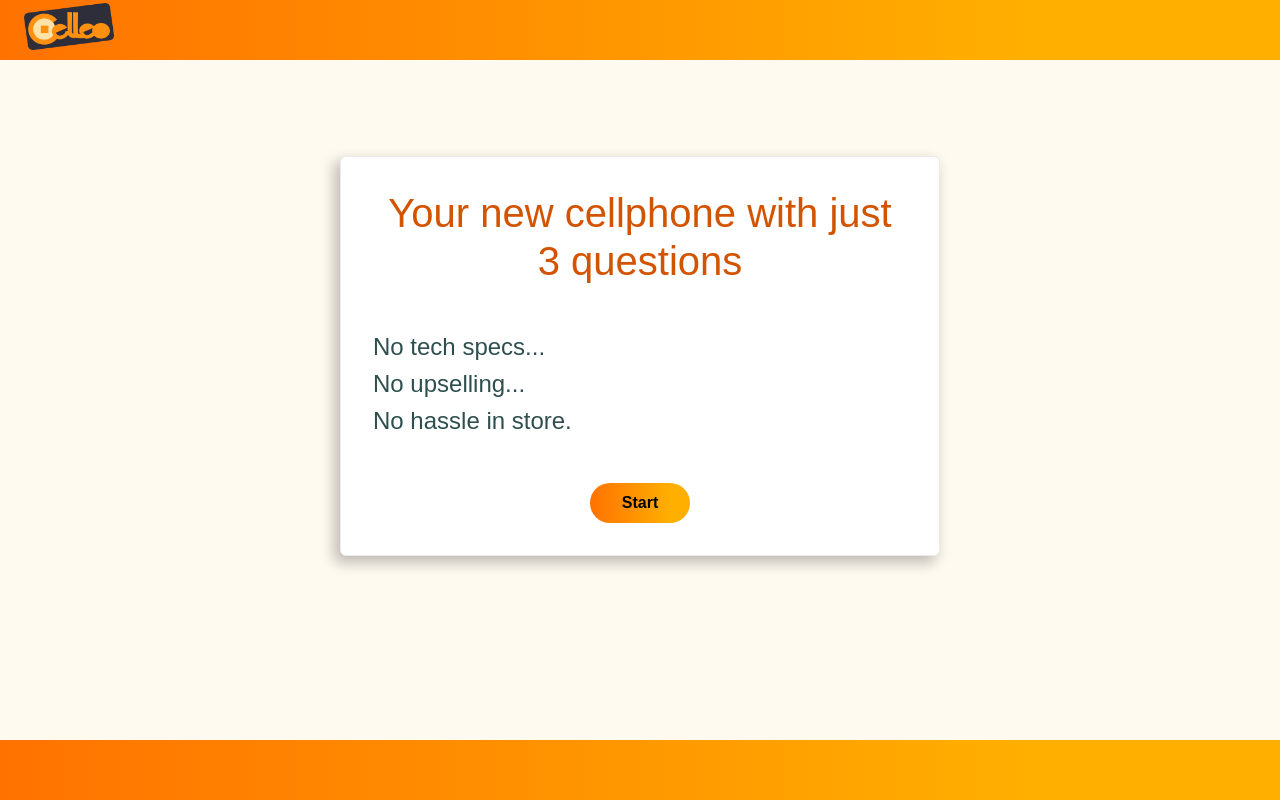
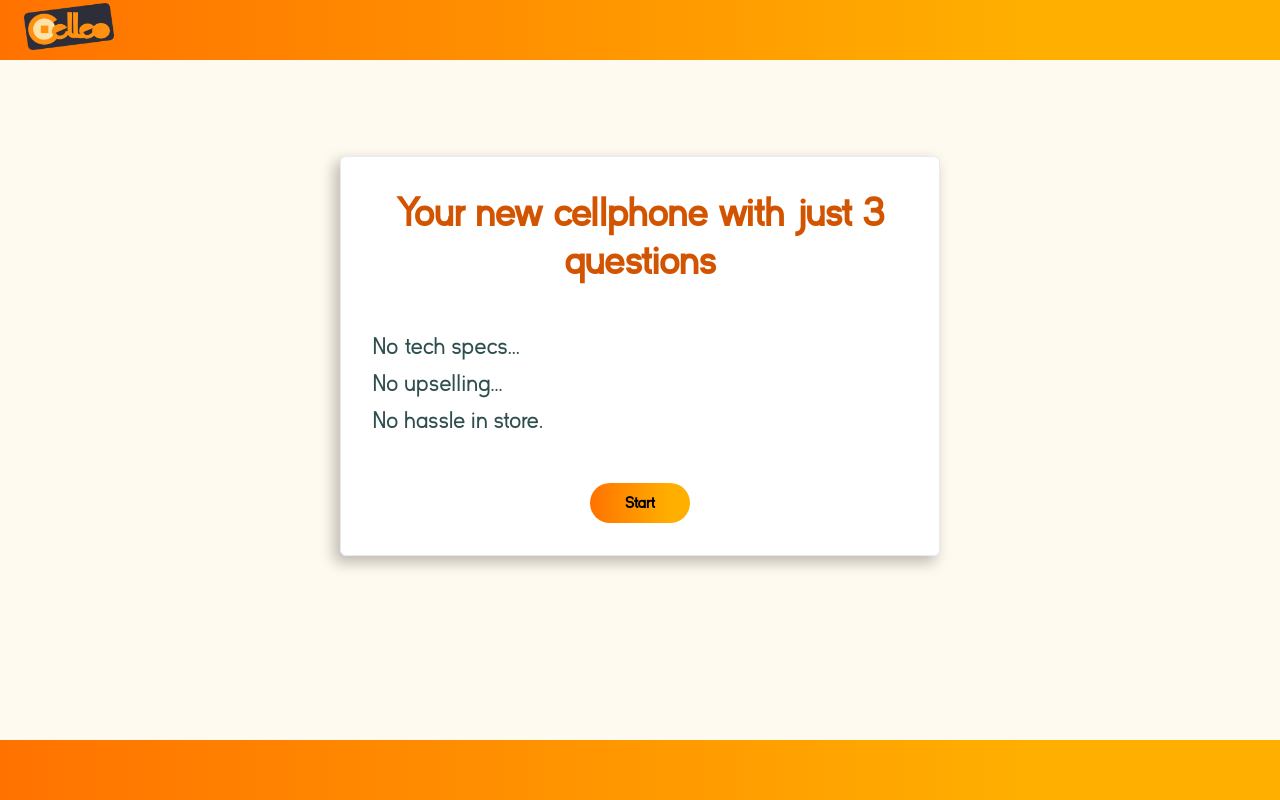
Before and after one commit to t0mG33/phonSphere, a PHP site: page / in a window 1280 px wide. Run offline with PHP 8.4, Linux system fonts and the light colour scheme; style sheets or scripts are compiled from the project's sources.

Commit message:
Added custom font

```diff
--- a/index.php
+++ b/index.php
@@ -52,7 +52,7 @@
                   <div class="jumbo mx-auto my-5 pt-5">
                       <div class="card w-100 h-auto bg-white p-3 mb-5 border border-light-subtle rounded position-relative start-0 txt-ctt">
                           <div class="card-body">
-                              <h1 class="card-title mb-5 text-center fs-1">Your new cellphone with just 3 questions</h1>
+                              <h1 class="card-title mb-5 text-center fs-1 fw-bold">Your new cellphone with just 3 questions</h1>
                               <h2 class="card-subtitle mt-0 mb-2 fw-normal fs-4">No tech specs...</h2>
                               <h2 class="card-subtitle mt-0 mb-2 fw-normal fs-4">No upselling...</h2>
                               <h2 class="card-subtitle  mt-0 mb-5 fw-normal fs-4">No hassle in store.</h2>
--- /dev/null
+++ b/scss/_fonts.scss
@@ -0,0 +1,6 @@
+@font-face {
+    font-family: "Kayak";
+    src: url("./../fonts/Kayak Sans Regular.otf"),
+         url("./../fonts/Kayak\ Sans\ Light.otf"),
+         url("./../fonts/Kayak\ Sans\ Bold.otf");
+}
--- a/scss/main.scss
+++ b/scss/main.scss
@@ -1,6 +1,7 @@
 //Documentation: https://sass-lang.com/documsassentation/file.SASS_REFERENCE.html
 @import "bootstrap/bootstrap.scss";
 @import "colours.scss";
+@import "fonts.scss";
 
 html {
     height: 100%
@@ -11,8 +12,8 @@ html {
 }
 
 body {
-    font-family: sans-serif;
-    font-weight: lighter;
+    font-family: "Kayak", sans-serif;
+    font-weight: 400;
     font-size: 0.7em;
 }
 
```
Also changed, not shown: fonts/Kayak Sans Bold (Italic).otf (added), fonts/Kayak Sans Bold.otf (added), fonts/Kayak Sans Light (Italic).otf (added), fonts/Kayak Sans Light.otf (added), fonts/Kayak Sans Regular (Italic).otf (added), fonts/Kayak Sans Regular.otf (added), 1 other file.
